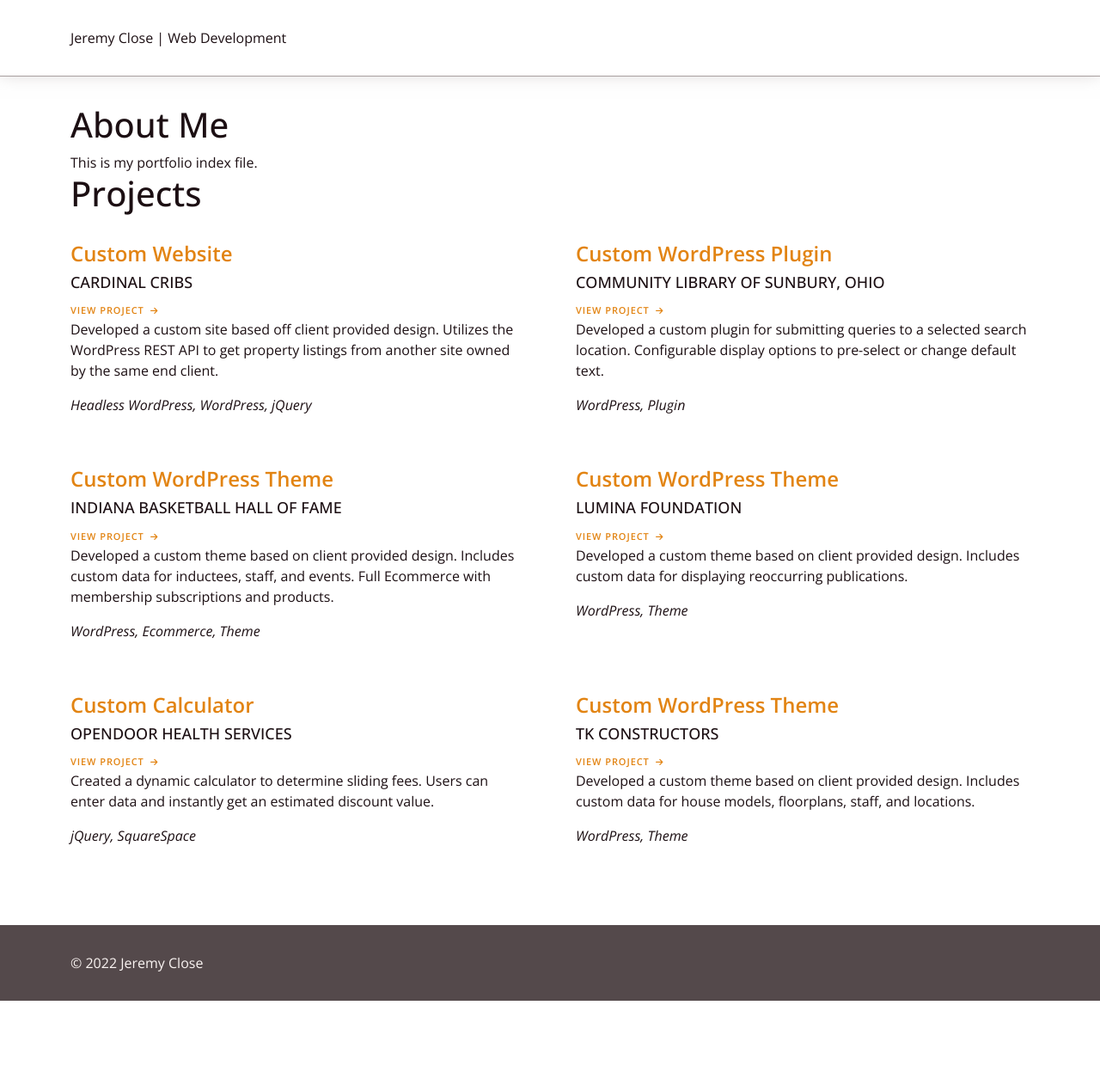
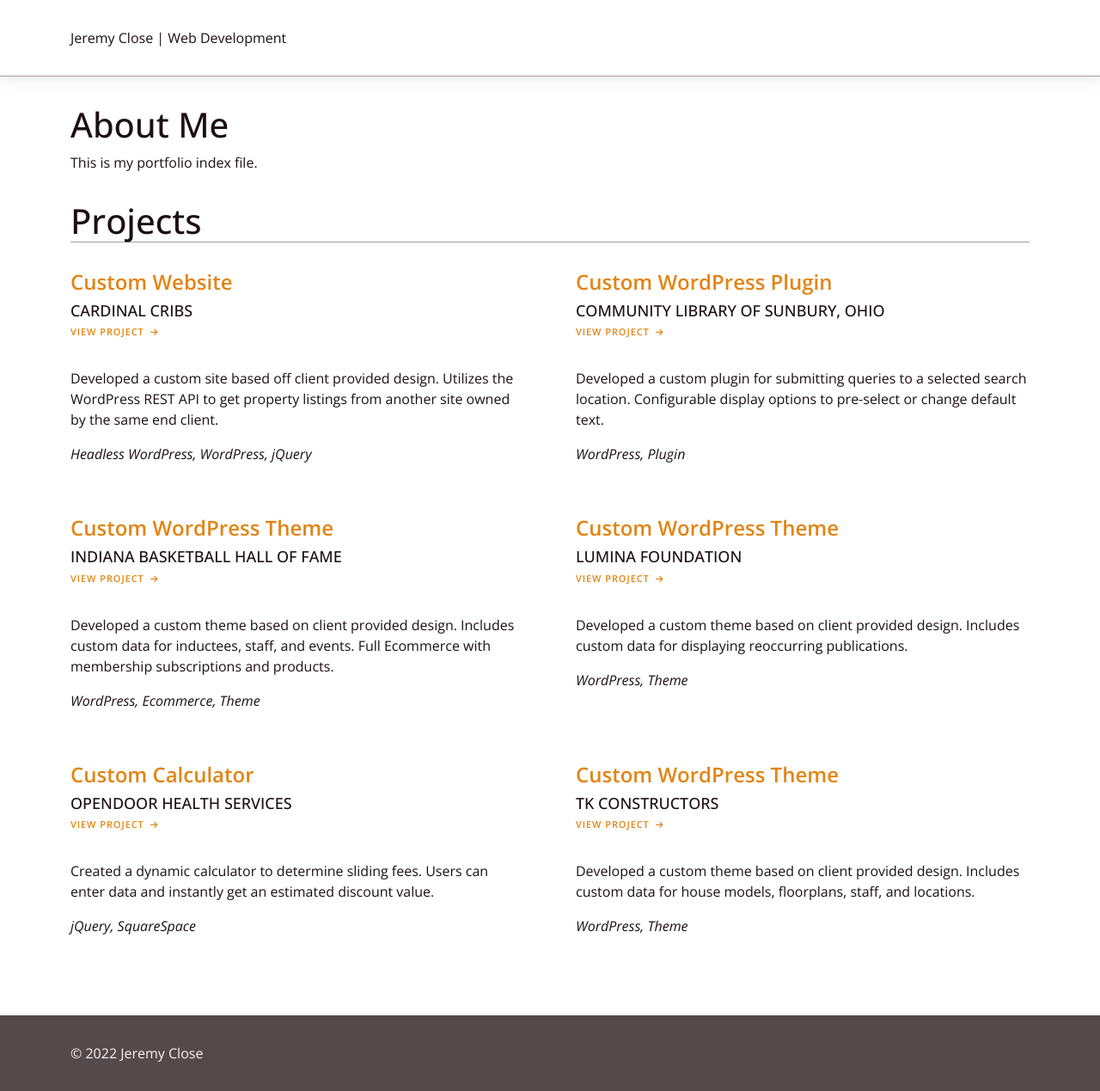
Before and after one commit to jkclose/jkclose.github.io, a Jekyll site: the page built from index.html, in a window 1280 px wide. Shown: the whole page at 86% size. Built offline with Jekyll 4.4.1, drawn with Linux system fonts in a browser that asks for light colours; before the commit the page ends 1164 px from its top, so only the background shows below that.

Commit message:
Project Collection testing

```diff
--- a/_includes/projects.html
+++ b/_includes/projects.html
@@ -1,4 +1,5 @@
 {% if site.projects %}
+<section>
     <h1>Projects</h1>
     <div class="items">
         {% for project in site.projects %}
@@ -17,4 +18,5 @@
         </article>
         {% endfor %}
     </div>
+</section>
 {% endif %}
--- a/css/style.scss
+++ b/css/style.scss
@@ -86,6 +86,18 @@ body {
 	}
 }
 
+article {
+
+	h1 {
+		border-bottom: 1px solid $gray-400;
+	}
+
+	section {
+
+		margin-top: $spacer * 2;
+	}
+}
+
 /* loop based display */
 .items {
 	@include make-row();
@@ -102,6 +114,8 @@ body {
 		}
 
 		header {
+			margin-bottom: $spacer;
+
 			h2 {
 				font-size: 1.5rem;
 				font-weight: 600;
@@ -111,6 +125,7 @@ body {
 				font-size: 1.125rem;
 				text-transform: uppercase;
 				font-stretch: 85%;
+				margin-bottom: 0;
 			}
 			a {
 				color: $link-color;
```
Lines whose indentation alone changed are shown as unchanged.
